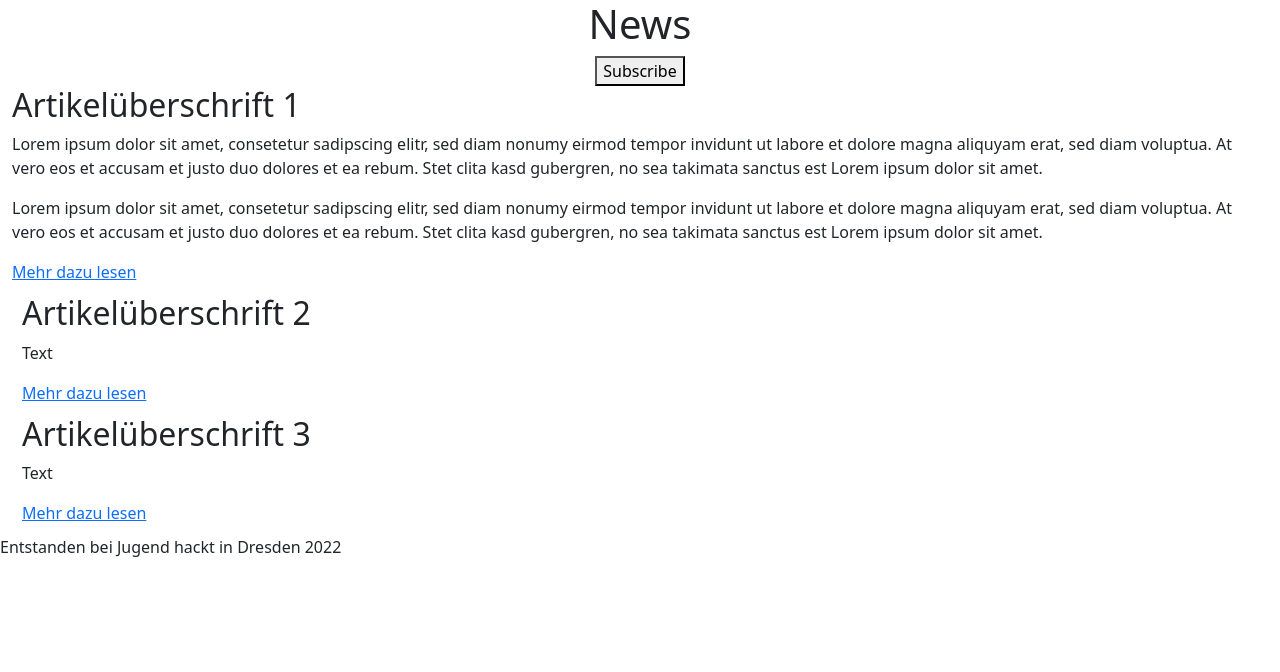
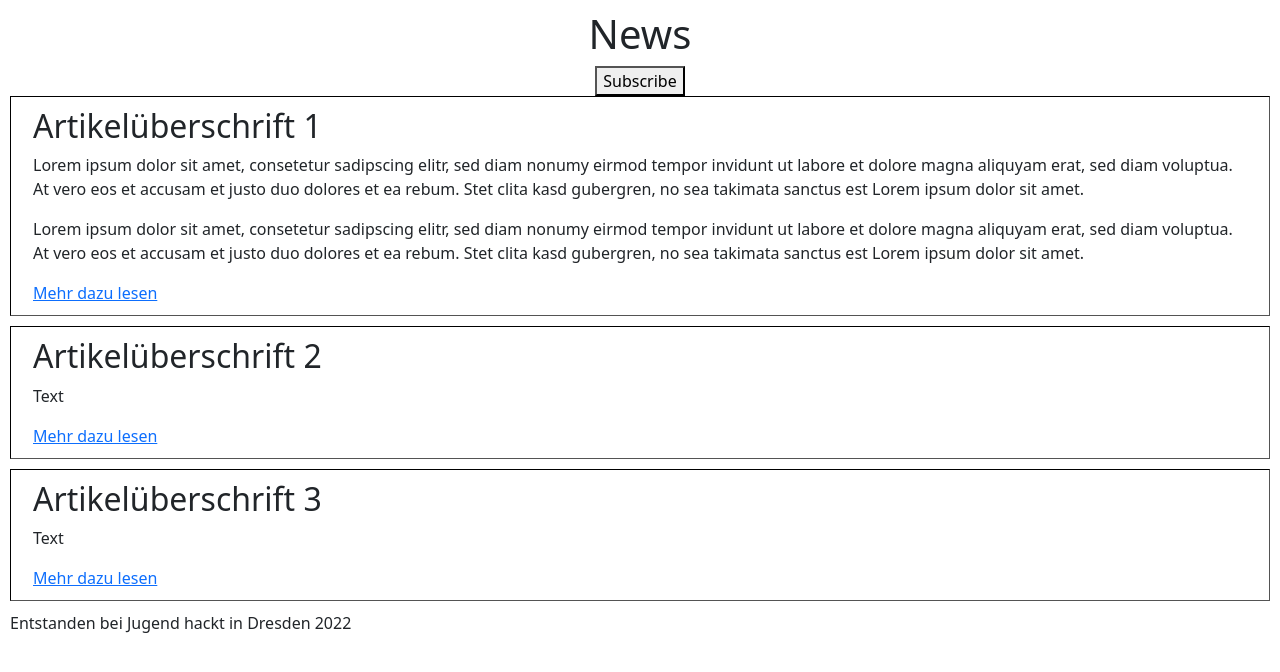
Before and after one commit to Jugendhackt/Netz-Politk-Push, a plain HTML site: page Website/index.html in a window 1280 px wide. Drawn offline with Linux system fonts and the light colour scheme.

Commit message:
ich bin schlau

```diff
--- a/Website/index.html
+++ b/Website/index.html
@@ -5,9 +5,10 @@
     <meta charset="utf-8" />
     <meta name="viewport" content="width=device-width, initial-scale=1" />
     <title>Netzpolitik Push</title>
-    <link rel="stylesheet" href="style.css" />
     <!-- Bootstrap CSS -->
     <link href="bootstrap-5.1.3-dist/css/bootstrap.min.css" rel="stylesheet" />
+
+    <link rel="stylesheet" href="style.css" />
 </head>
 
 <body>
@@ -28,12 +29,12 @@
                 clita kasd gubergren, no sea takimata sanctus est Lorem ipsum dolor sit amet.</p>
             <a href="https://netzpolitik.org">Mehr dazu lesen</a>
         </article>
-        <article id="2">
+        <article id="2" class="row">
             <h2>Artikelüberschrift 2</h2>
             <p>Text</p>
             <a href="https://netzpolitik.org">Mehr dazu lesen</a>
         </article>
-        <article id="3">
+        <article id="3" class="row">
             <h2>Artikelüberschrift 3</h2>
             <p>Text</p>
             <a href="https://netzpolitik.org">Mehr dazu lesen</a>
--- a/Website/style.css
+++ b/Website/style.css
@@ -1,3 +1,11 @@
-article {
+html {
     margin: 10px;
 }
+
+article {
+    border-width: 1px;
+    border-style: inset;
+    border-color: black;
+    margin: 10px;
+    padding: 10px;
+}
```
